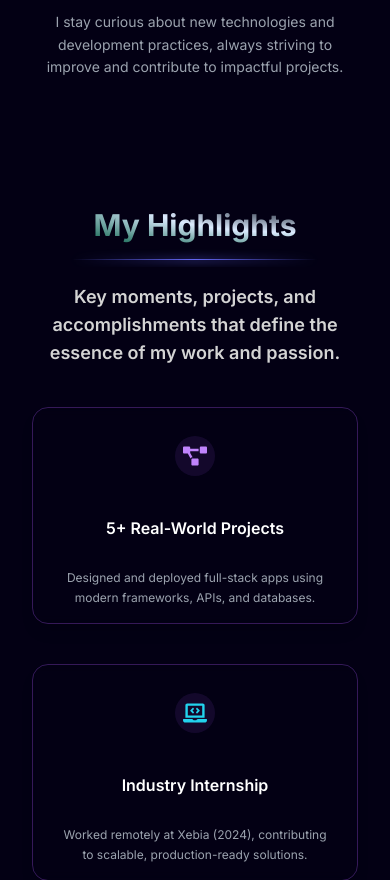
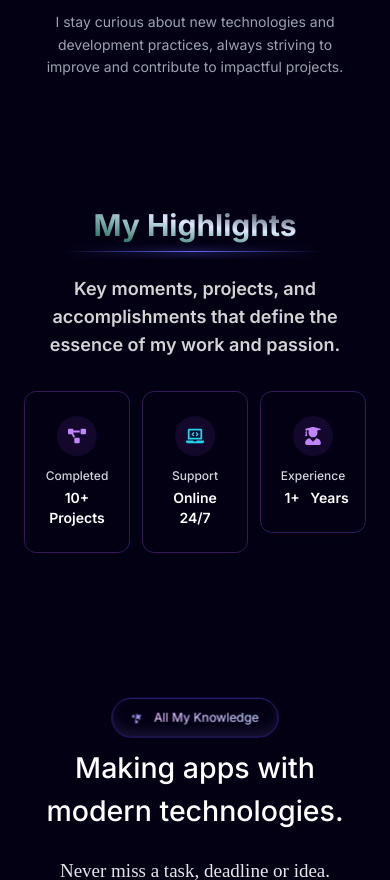
Before and after one commit to Anirudh-Singh-26/Galaxy_Portfoli, a Next.js app: page / in a window 390 px wide. Shown: the part 1120-2000 px from the top of the page. Built offline with nearby package versions, Linux system fonts and the light colour scheme; no server answers; a web font is replaced by a local one.

Commit message:
Updating files

```diff
--- a/components/main/certificates.tsx
+++ b/components/main/certificates.tsx
@@ -31,21 +31,21 @@ export const Certificates = () => {
       className="flex flex-col items-center justify-center gap-8 sm:gap-10 lg:gap-12 px-4 sm:px-6 md:px-12 lg:px-20 py-12 sm:py-16 lg:py-20"
     >
       {/* Section Heading */}
-      <div className="text-center mb-8">
+      <div className="text-center mb-0">
         <h2 className="text-3xl sm:text-4xl md:text-5xl font-bold text-white">
           <span className="bg-gradient-to-t from-slate-200 via-cyan-700 to-cyan-950 bg-clip-text text-transparent">
             Certificates & Achievements
           </span>
         </h2>
-        <div className="w-full max-w-[40rem] h-2 relative mx-auto mt-2 ms-10 sm:ms-[5.2rem]">
+        <div className="w-full max-w-[40rem] h-2 relative mx-auto ms-10 sm:ms-[5.2rem]">
           <div className="absolute left-1/12 top-0 bg-gradient-to-r from-transparent via-indigo-500 to-transparent h-[2px] w-3/4 blur-sm" />
           <div className="absolute left-1/12 top-0 bg-gradient-to-r from-transparent via-indigo-500 to-transparent h-px w-3/4" />
         </div>
+        <p className="text-neutral-300 text-center mt-4 text-base sm:text-lg lg:text-xl font-semibold max-w-full sm:max-w-[600px] mx-auto">
+          A collection of milestones and recognitions that reflect dedication,
+          growth, and continuous learning.
+        </p>
       </div>
-      <p className="text-neutral-300 text-center mt-4 text-base sm:text-lg lg:text-xl font-semibold max-w-full sm:max-w-[600px] mx-auto">
-        A collection of milestones and recognitions that reflect dedication,
-        growth, and continuous learning.
-      </p>
 
       {/* BentoGrid Layout */}
       <BentoGrid className="max-w-7xl w-full gap-6 sm:gap-8 lg:gap-10">
--- a/components/main/projects.tsx
+++ b/components/main/projects.tsx
@@ -30,12 +30,15 @@ export const Projects = () => {
     : PROJECTS;
 
   return (
-    <section id="projects" className="pt-6 pb-24 px-4 sm:px-6 md:px-10 lg:px-20 font-sans relative">
+    <section
+      id="projects"
+      className="pt-6 pb-24 px-4 sm:px-6 md:px-10 lg:px-20 font-sans relative"
+    >
       {/* Section Heading */}
       <div className="text-center mb-16 max-w-3xl mx-auto">
-        <h2 className="text-3xl sm:text-4xl md:text-5xl lg:text-6xl font-bold text-white">
-          <span className="bg-gradient-to-t from-slate-200 via-cyan-700 to-cyan-950 bg-clip-text text-transparent">
-            Projects & Achievements
+        <h2 className="text-5xl sm:text-4xl md:text-5xl lg:text-6xl font-bold text-white">
+          <span className="bg-gradient-to-b from-cyan-950 via-cyan-700 to-slate-200 bg-clip-text text-transparent">
+            Projects
           </span>
         </h2>
         <div className="w-full max-w-[50rem] h-2 relative mx-auto mt-2 ms-10 sm:ms-[5.2rem]">
--- a/components/main/quick-stats.tsx
+++ b/components/main/quick-stats.tsx
@@ -17,6 +17,8 @@ interface CardProps {
   description: string;
   delay: number;
   color: string;
+  mobileTitle: string;
+  mobileValue: string;
 }
 
 const HighlightCard = ({
@@ -25,18 +27,20 @@ const HighlightCard = ({
   description,
   delay,
   color,
+  mobileTitle,
+  mobileValue,
 }: CardProps) => (
   <motion.div
     variants={staggerItem}
     whileHover={{
-      y: -10,
-      boxShadow: `0 20px 40px ${color}20`,
+      y: -6,
+      boxShadow: `0 12px 24px ${color}20`,
     }}
     transition={{ duration: 0.3 }}
     className="w-full"
   >
     <CardContainer className="w-full">
-      <CardBody className="border border-purple-500/30 rounded-2xl p-4 sm:p-5 lg:p-6 shadow-lg w-full h-full backdrop-blur-sm relative overflow-hidden group">
+      <CardBody className="border border-purple-500/30 rounded-xl p-2 sm:p-5 lg:p-6 shadow-md w-full h-full backdrop-blur-sm relative overflow-hidden group text-center">
         {/* Background gradient on hover */}
         <motion.div
           className={`absolute inset-0 bg-gradient-to-br from-${color}-500/10 to-transparent`}
@@ -45,24 +49,36 @@ const HighlightCard = ({
           transition={{ duration: 0.3 }}
         />
 
+        {/* ✅ Compact mobile card (symmetrical + equal height) */}
+        <div className="flex sm:hidden flex-col items-center justify-center gap-1 px-2 py-4 rounded-lg min-h-[110px]">
+          <div className="flex items-center justify-center w-10 h-10 bg-purple-500/10 rounded-full mb-2">
+            <div className="text-lg text-white">{icon}</div>
+          </div>
+          <div className="text-xs font-medium text-gray-300">{mobileTitle}</div>
+          <div className="text-sm font-semibold text-white">{mobileValue}</div>
+        </div>
+
+        {/* ✅ Detailed desktop/tablet card */}
         <CardItem
           as={motion.div}
           translateZ={30}
-          className="flex flex-col items-center py-0 justify-center gap-3 sm:gap-4 relative z-10 min-h-[120px] sm:min-h-[140px]"
+          className="hidden sm:flex flex-col items-center justify-center gap-3 sm:gap-4 relative z-10"
         >
+          {/* Logo */}
           <motion.div
-            className="p-2 sm:p-3 bg-purple-500/10 rounded-full mt-3"
+            className="p-2 sm:p-3 bg-purple-500/10 rounded-full"
             whileHover={{
               scale: 1.1,
               rotate: 360,
             }}
             transition={{ duration: 0.5 }}
           >
-            <div className="text-2xl sm:text-3xl lg:text-5xl">{icon}</div>
+            <div className="text-xl sm:text-3xl lg:text-5xl">{icon}</div>
           </motion.div>
 
+          {/* Title */}
           <motion.h3
-            className="text-base sm:text-lg lg:text-xl font-semibold text-white text-center px-2 mt-7 mb-4"
+            className="text-xs sm:text-lg lg:text-xl font-semibold text-white text-center"
             whileHover={{
               scale: 1.05,
               color: color === "purple" ? "#a855f7" : "#06b6d4",
@@ -72,26 +88,15 @@ const HighlightCard = ({
             {title}
           </motion.h3>
 
+          {/* Description */}
           <motion.p
-            className="text-gray-400 text-xs sm:text-sm text-center px-2 leading-relaxed"
+            className="text-gray-400 text-sm text-center leading-relaxed"
             whileHover={{ color: "#d1d5db" }}
             transition={{ duration: 0.2 }}
           >
             {description}
           </motion.p>
         </CardItem>
-
-        {/* Animated border */}
-        <motion.div
-          className="absolute inset-0 rounded-2xl border-2 border-transparent"
-          whileHover={{
-            borderColor: color === "purple" ? "#a855f7" : "#06b6d4",
-            boxShadow: `0 0 20px ${
-              color === "purple" ? "#a855f7" : "#06b6d4"
-            }40`,
-          }}
-          transition={{ duration: 0.3 }}
-        />
       </CardBody>
     </CardContainer>
   </motion.div>
@@ -105,7 +110,7 @@ export const Highlights = () => {
       initial="hidden"
       whileInView="visible"
       viewport={viewportSettings}
-      className="flex flex-col items-center justify-center px-4 sm:px-6 md:px-12 lg:px-20 pt-12 sm:pt-16 lg:pt-20"
+      className="flex flex-col items-center justify-center px-2 sm:px-6 md:px-12 lg:px-20 pt-12 sm:pt-16 lg:pt-20"
     >
       <motion.h2
         variants={slideInFromLeft(0.5)}
@@ -119,7 +124,7 @@ export const Highlights = () => {
               My Highlights
             </span>
           </h2>
-          <div className="w-full max-w-[40rem] h-2 relative mx-auto mt-2 ms-10 sm:ms-[5.2rem]">
+          <div className="w-full max-w-[40rem] h-2 relative mx-auto ms-10 sm:ms-[5.2rem]">
             <div className="absolute left-1/12 top-0 bg-gradient-to-r from-transparent via-indigo-500 to-transparent h-[2px] w-3/4 blur-sm" />
             <div className="absolute left-1/12 top-0 bg-gradient-to-r from-transparent via-indigo-500 to-transparent h-px w-3/4" />
           </div>
@@ -130,27 +135,34 @@ export const Highlights = () => {
         </p>
       </motion.h2>
 
-      <div className="grid grid-cols-1 sm:grid-cols-2 xl:grid-cols-3 gap-6 sm:gap-7 lg:gap-8 w-full max-w-7xl mt-8 sm:mt-10 lg:mt-12">
+      {/* ✅ Always 3 columns */}
+      <div className="text-center grid grid-cols-3 gap-3 sm:gap-6 w-full max-w-7xl mt-6 sm:mt-10 lg:mt-12">
         <HighlightCard
           icon={<FaProjectDiagram className="text-purple-400" />}
-          title="5+ Real-World Projects"
+          title="Projects"
           description="Designed and deployed full-stack apps using modern frameworks, APIs, and databases."
           delay={0.1}
           color="purple"
+          mobileTitle="Completed"
+          mobileValue="10+ Projects"
         />
         <HighlightCard
           icon={<FaLaptopCode className="text-cyan-400" />}
-          title="Industry Internship"
-          description="Worked remotely at Xebia (2024), contributing to scalable, production-ready solutions."
+          title="Internship"
+          description="Worked remotely at Xebia (2025), contributing to scalable, production-ready solutions."
           delay={0.3}
           color="cyan"
+          mobileTitle="Support"
+          mobileValue="Online 24/7"
         />
         <HighlightCard
           icon={<FaUserGraduate className="text-purple-400" />}
-          title="1+ Year of Experience"
+          title="Experience"
           description="Hands-on coding, problem-solving, and building impactful projects with clean practices."
           delay={0.5}
           color="purple"
+          mobileTitle="Experience"
+          mobileValue=" &nbsp;&nbsp;1+&nbsp;&nbsp; Years"
         />
       </div>
     </motion.section>
```
Also changed, not shown: components/main/education.tsx (+22 -31 lines).
